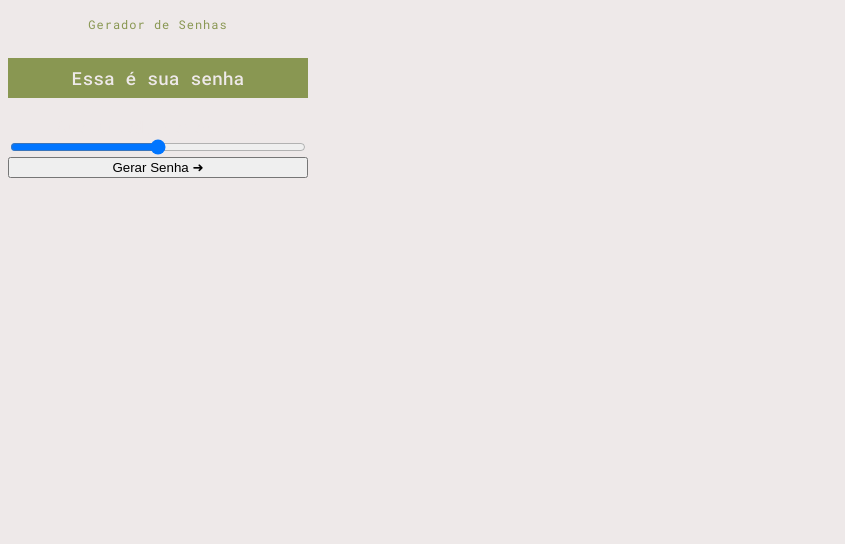
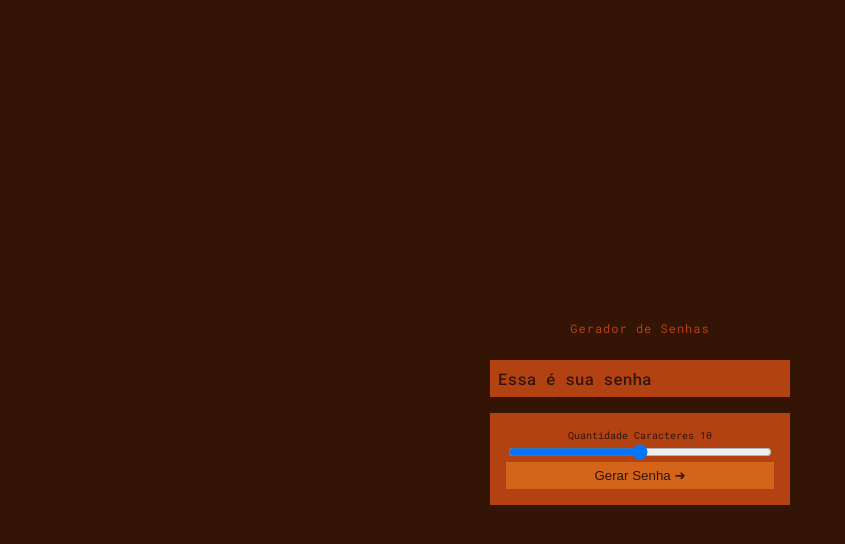
Before and after one commit to patsouza/password-generator, a website: page index.html in a window 1280 px wide. Shown: the whole page, without its empty margins (0-845 px from the left). Drawn offline with Linux system fonts and the light colour scheme.

Commit message:
cores atualizadas

```diff
--- a/index.html
+++ b/index.html
@@ -15,10 +15,13 @@
   <main>
     <h1>Gerador de Senhas</h1>
   <p id="password">Essa é sua senha</p>
-  <label for="password-legth">Quantidade Caracteres <span id="password-legth-value"></span></label>
+  <div id="content">
+    <label for="password-legth">Quantidade Caracteres <span id="password-legth-value">10</span></label>
   <input type="range" id="password-legth" min="6" max="12">
 
-  <button type="button">Gerar Senha ➜</button>
+  <button type="button" id="button-generate">Gerar Senha ➜</button>
+  </div>
+
   </main>
 </body>
 </html>
--- a/scss/style.scss
+++ b/scss/style.scss
@@ -1,10 +1,15 @@
-$light: #EEE9E9;
-$green: #899752;
+$light: #341405;
+$grey: #b34212;
+$light-green: #d46419;
 $font: "Roboto Mono", monospace;
 
 body {
   background-color: $light;
   font-family: $font;
+  display: flex;
+  justify-content: center;
+  align-items: center;
+  height: 100vh;
 }
 
 main {
@@ -15,14 +20,30 @@ main {
   color: $light;
   h1 {
     font-size: 12px;
-    color: $green;
+    color: $grey;
     font-weight: 400;
     letter-spacing: 1px;
   }
   #password {
-    background-color: $green;
+    background-color: $grey;
     padding: 0.5rem;
-    font-size: 18px;
+    font-size: 16px;
     font-weight: 500;
+    text-align: left;
+  }
+  #content {
+    display: flex;
+    flex-direction: column;
+    background-color: $grey;
+    padding: 1rem;
+    label {
+      font-size: 10px;
+    }
+    #button-generate {
+      background-color: $light-green;
+      color: $light;
+      border: none;
+      padding: 6px;
+    }
   }
 }
```
Also changed, not shown: scss/style.css, 1 other file.
